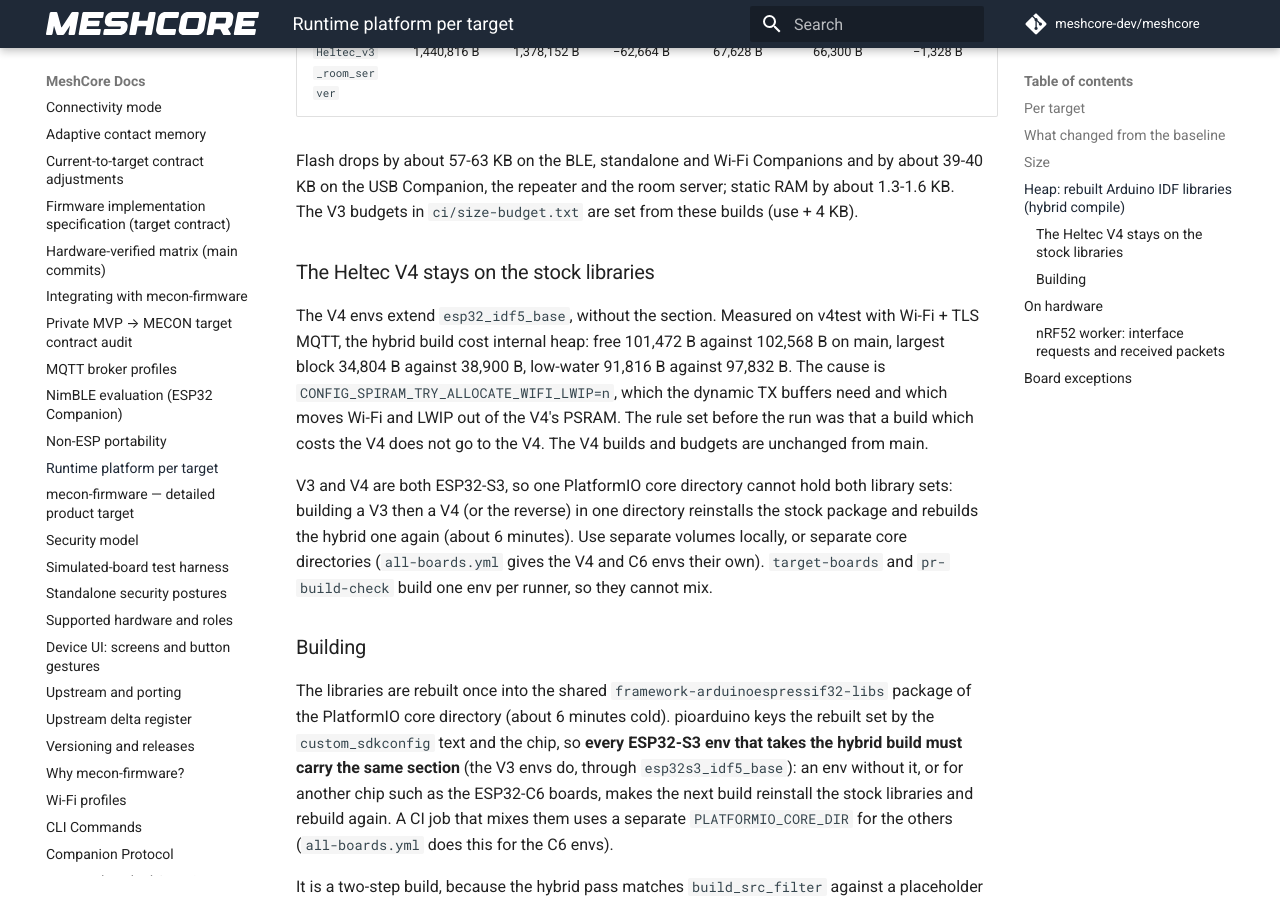
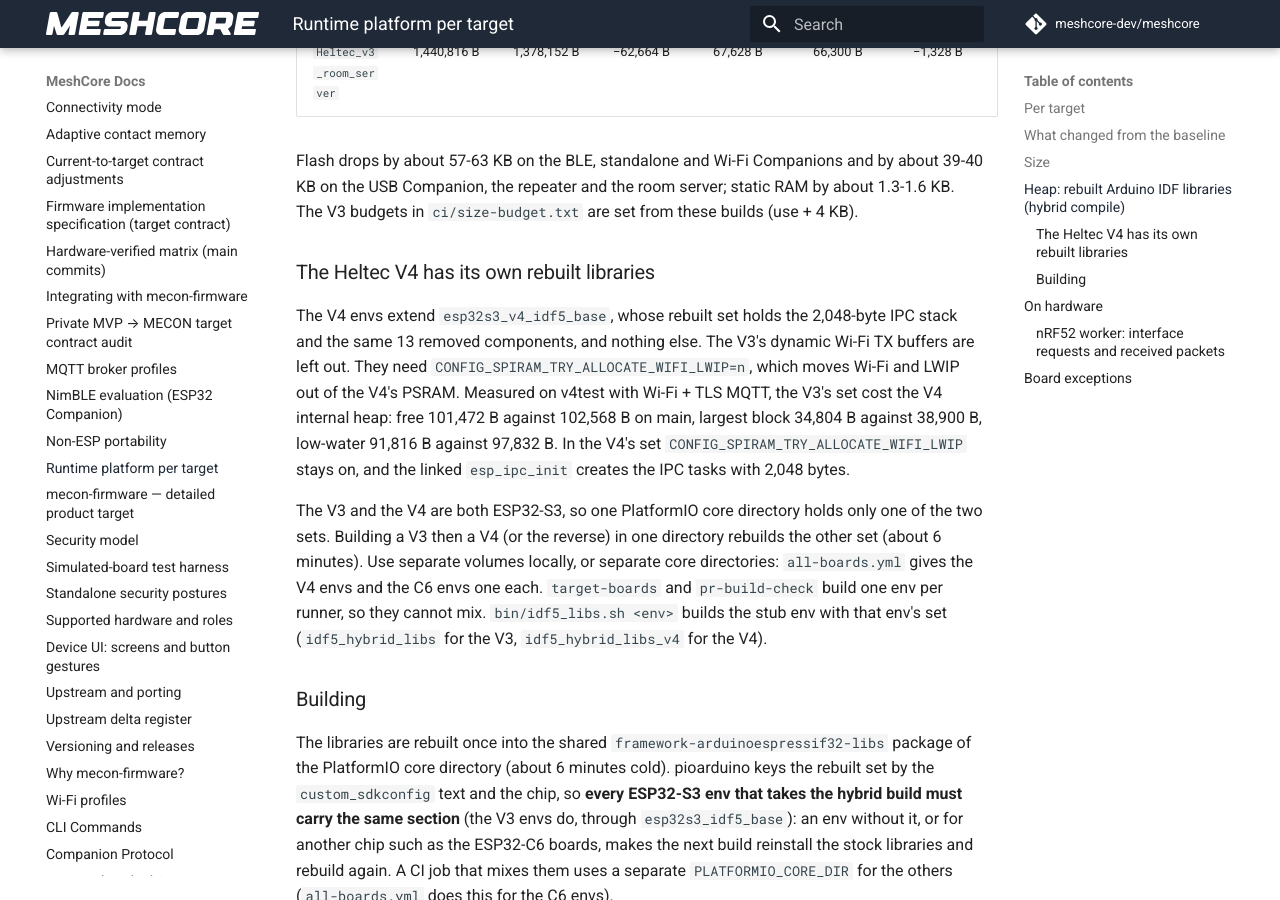
Before and after one commit to hoejriis/mecon-firmware, an MkDocs documentation site: the page built from docs/PLATFORM.md, in a window 1280 px wide and 900 px high, scrolled down 5376 px. Built offline with MkDocs 1.6.1 and Material for MkDocs 9.7.7, drawn with Linux system fonts in a browser that asks for light colours; comment, search, counter and statistics services are not loaded; some of the changed text lies outside the part shown.

Commit message:
Heltec V4: its own rebuilt IDF libraries with a 2 KB IPC stack (Issue #224)
The V4 had #216's boot panic too (ipc1 on v4test), but stayed on the stock libraries because the V3's set
includes CONFIG_SPIRAM_TRY_ALLOCATE_WIFI_LWIP=n, which cost the V4 internal heap. The V4 now gets a set of its own:
the 2,048-byte IPC stack and the same 13 removed components (the library build fails on their embedded
certificates otherwise), and nothing else. Checked: CONFIG_SPIRAM_TRY_ALLOCATE_WIFI_LWIP stays 1, and the linked
esp_ipc_init creates the IPC tasks with 2048.

A second set needs its own stub env (idf5_hybrid_libs_v4); bin/idf5_libs.sh picks the stub whose custom_sdkconfig
matches the env, and all-boards gives the V4 envs their own core directory. The six V4 budget rows are re-derived
(use + 4 KB); the repeater and room-server rows had been about 650 KB above use. The PLATFORM.md table named the
V3's old base section; corrected.

Co-Authored-By: Claude Opus 5.5 (1M context) <noreply@anthropic.com>

```diff
--- a/docs/PLATFORM.md
+++ b/docs/PLATFORM.md
@@ -6,8 +6,8 @@ Which framework, ESP-IDF and BLE stack each supported target builds on, and what
 
 | Target family | PlatformIO platform | Framework | ESP-IDF | BLE stack (Companion) | Section in `platformio.ini` |
 |---|---|---|---|---|---|
-| Heltec V3 (ESP32-S3) | pioarduino `53.03.13-1` (Espressif 32 53.3.13) | Arduino-ESP32 3.1.3 | 5.3.0 | NimBLE-Arduino 2.3.9 | `esp32_idf5_base` |
-| Heltec V4 (ESP32-S3) | pioarduino `53.03.13-1` | Arduino-ESP32 3.1.3 | 5.3.0 | NimBLE-Arduino 2.3.9 | `esp32_idf5_base` |
+| Heltec V3 (ESP32-S3) | pioarduino `53.03.13-1` (Espressif 32 53.3.13) | Arduino-ESP32 3.1.3 | 5.3.0 | NimBLE-Arduino 2.3.9 | `esp32s3_idf5_base` |
+| Heltec V4 (ESP32-S3) | pioarduino `53.03.13-1` | Arduino-ESP32 3.1.3 | 5.3.0 | NimBLE-Arduino 2.3.9 | `esp32s3_v4_idf5_base` |
 | LilyGo T-LoRa V2.1-1.6 (ESP32) | `platformio/espressif32@6.11.0` | Arduino-ESP32 2.0.17 | 4.4 | NimBLE-Arduino 2.3.9 | `esp32_base` (board exception below) |
 | Seeed Wio Tracker L1, SenseCAP T1000-E (nRF52840) | `nordicnrf52` with the pinned Adafruit core | Adafruit nRF52 Arduino | none | Bluefruit (SoftDevice) | `nrf52_base` |
 | Every other ESP32 board in the tree | `platformio/espressif32@6.11.0` | Arduino-ESP32 2.0.17 | 4.4 | Bluedroid | `esp32_base` |
@@ -66,7 +66,7 @@ The Heltec V3 envs (`esp32s3_idf5_base` in `platformio.ini`) carry a `custom_sdk
 
 What is set:
 
-- **Wi-Fi TX buffers are dynamic** (`CONFIG_ESP_WIFI_DYNAMIC_TX_BUFFER=y`, 16 buffers), not a static pool of 8 buffers of about 1.6 KB. `CONFIG_SPIRAM_TRY_ALLOCATE_WIFI_LWIP=n` goes with it: Arduino's base config puts Wi-Fi and LWIP buffers in PSRAM, which locks out dynamic TX. The V3 has no PSRAM, so nothing else moves there. On a board with PSRAM Wi-Fi and LWIP buffers would come from internal RAM instead, which is why the V4 does not take this (below).
+- **Wi-Fi TX buffers are dynamic** (`CONFIG_ESP_WIFI_DYNAMIC_TX_BUFFER=y`, 16 buffers), not a static pool of 8 buffers of about 1.6 KB. `CONFIG_SPIRAM_TRY_ALLOCATE_WIFI_LWIP=n` goes with it: Arduino's base config puts Wi-Fi and LWIP buffers in PSRAM, which locks out dynamic TX. The V3 has no PSRAM, so nothing else moves there. On a board with PSRAM Wi-Fi and LWIP buffers would come from internal RAM instead, which is why the V4's set leaves this out (below).
 - **The IPC tasks get a 2,048-byte stack** (`CONFIG_ESP_IPC_TASK_STACK_SIZE=2048`) instead of the stock 1,024. Installing the GPIO ISR service at boot runs on the IPC task, and with heap poisoning on it overran the 1,024-byte stack in 4 of 304 resets on v3test (`Stack canary watchpoint triggered (ipc0/ipc1)`, Issue #216). Upstream's library builder made the same change. It costs 2 KB of internal heap (two tasks).
 - **13 unused managed components are removed** from the library build: esp_insights, esp_rainmaker, rmaker_common, esp_diagnostics, esp_diag_data_store, esp_schedule, esp-sr, esp-zboss-lib, esp-zigbee-lib, esp_modem, esp-modbus, esp_rcp_update and esp-libhelix-mp3.
 
@@ -87,11 +87,11 @@ Flash and static RAM of the V3 envs, main (bafb88d5) against this build (local b
 
 Flash drops by about 57-63 KB on the BLE, standalone and Wi-Fi Companions and by about 39-40 KB on the USB Companion, the repeater and the room server; static RAM by about 1.3-1.6 KB. The V3 budgets in `ci/size-budget.txt` are set from these builds (use + 4 KB).
 
-### The Heltec V4 stays on the stock libraries
+### The Heltec V4 has its own rebuilt libraries
 
-The V4 envs extend `esp32_idf5_base`, without the section. Measured on v4test with Wi-Fi + TLS MQTT, the hybrid build cost internal heap: free 101,472 B against 102,568 B on main, largest block 34,804 B against 38,900 B, low-water 91,816 B against 97,832 B. The cause is `CONFIG_SPIRAM_TRY_ALLOCATE_WIFI_LWIP=n`, which the dynamic TX buffers need and which moves Wi-Fi and LWIP out of the V4's PSRAM. The rule set before the run was that a build which costs the V4 does not go to the V4. The V4 builds and budgets are unchanged from main.
+The V4 envs extend `esp32s3_v4_idf5_base`, whose rebuilt set holds the 2,048-byte IPC stack and the same 13 removed components, and nothing else. The V3's dynamic Wi-Fi TX buffers are left out. They need `CONFIG_SPIRAM_TRY_ALLOCATE_WIFI_LWIP=n`, which moves Wi-Fi and LWIP out of the V4's PSRAM. Measured on v4test with Wi-Fi + TLS MQTT, the V3's set cost the V4 internal heap: free 101,472 B against 102,568 B on main, largest block 34,804 B against 38,900 B, low-water 91,816 B against 97,832 B. In the V4's set `CONFIG_SPIRAM_TRY_ALLOCATE_WIFI_LWIP` stays on, and the linked `esp_ipc_init` creates the IPC tasks with 2,048 bytes.
 
-V3 and V4 are both ESP32-S3, so one PlatformIO core directory cannot hold both library sets: building a V3 then a V4 (or the reverse) in one directory reinstalls the stock package and rebuilds the hybrid one again (about 6 minutes). Use separate volumes locally, or separate core directories (`all-boards.yml` gives the V4 and C6 envs their own). `target-boards` and `pr-build-check` build one env per runner, so they cannot mix.
+The V3 and the V4 are both ESP32-S3, so one PlatformIO core directory holds only one of the two sets. Building a V3 then a V4 (or the reverse) in one directory rebuilds the other set (about 6 minutes). Use separate volumes locally, or separate core directories: `all-boards.yml` gives the V4 envs and the C6 envs one each. `target-boards` and `pr-build-check` build one env per runner, so they cannot mix. `bin/idf5_libs.sh <env>` builds the stub env with that env's set (`idf5_hybrid_libs` for the V3, `idf5_hybrid_libs_v4` for the V4).
 
 ### Building
 
```
Also changed, not shown: 7 other files.
